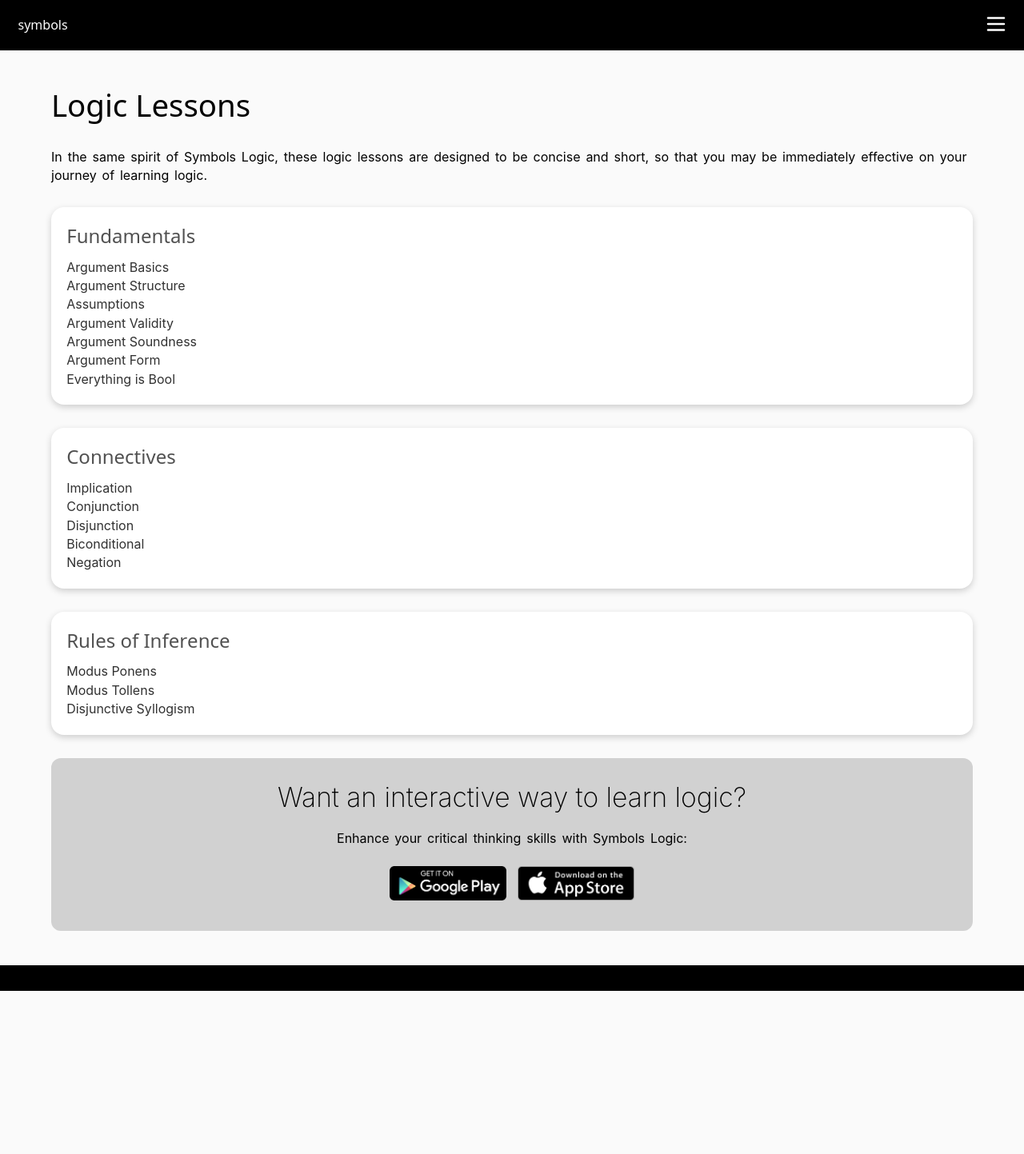
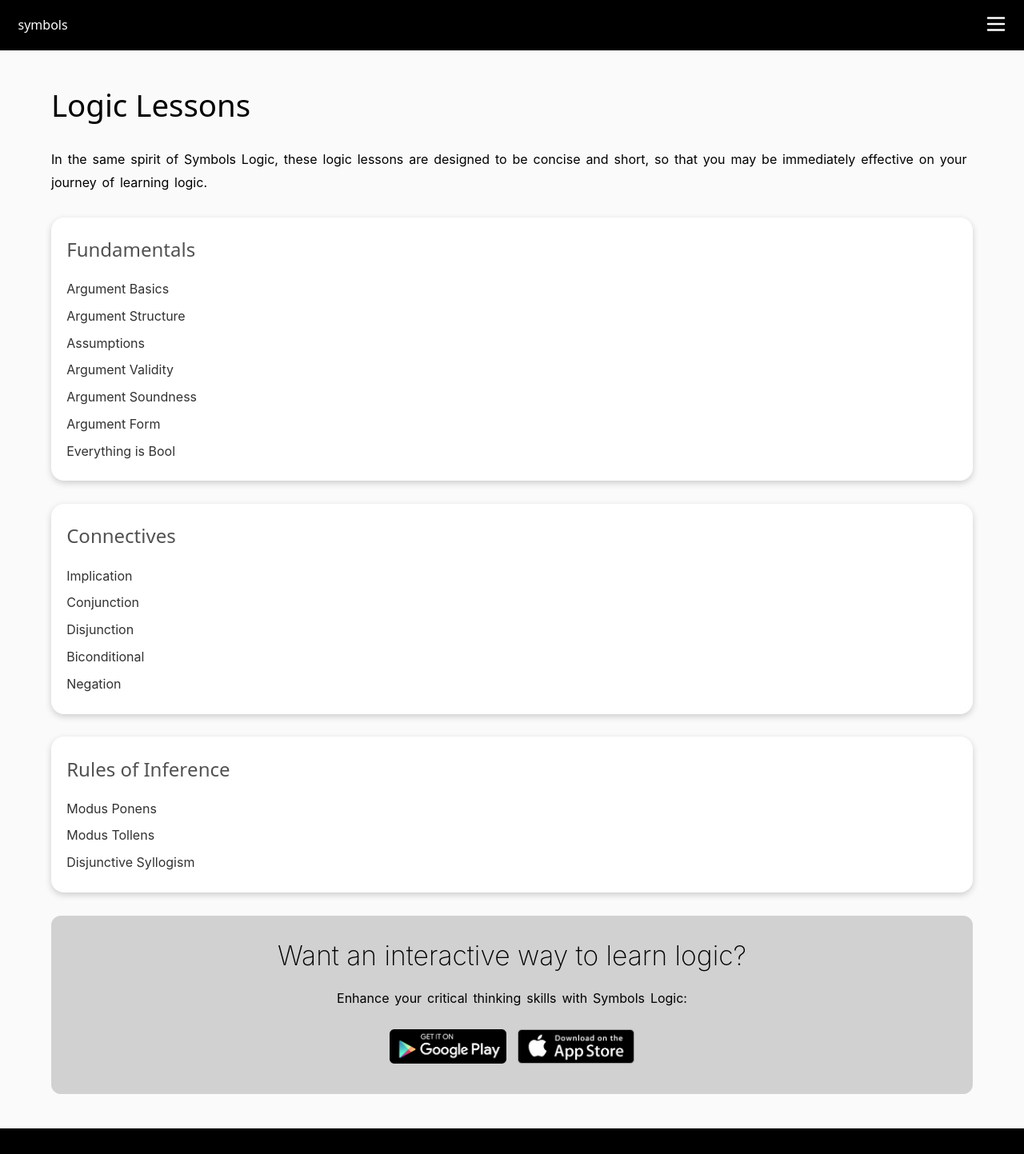
Before and after one commit to symbolslogic/symbolslogic.github.io, a Jekyll site: the page built from index.html, in a window 1280 px wide. Shown: the whole page at 80% size. Built offline with Jekyll 4.4.1, drawn with Linux system fonts in a browser that asks for light colours; before the commit the page ends 1239 px from its top, so only the background shows below that.

Commit message:
update styles

```diff
--- a/_sass/lessons.scss
+++ b/_sass/lessons.scss
@@ -39,6 +39,7 @@ $chevron-size: 2.4rem;
   padding: 1.2rem;
   box-shadow: 0px 3px 9px rgba(0, 0, 0, 0.18);
   border-radius: 1em;
+  line-height: 1.9;
 }
 
 .lesson-section ul li {
--- a/_sass/main.scss
+++ b/_sass/main.scss
@@ -43,7 +43,7 @@ h1 {
 
 p {
   margin: 1.2em 0;
-  line-height: 1.4;
+  line-height: 1.8;
   word-spacing: 0.15em;
 }
 
```
